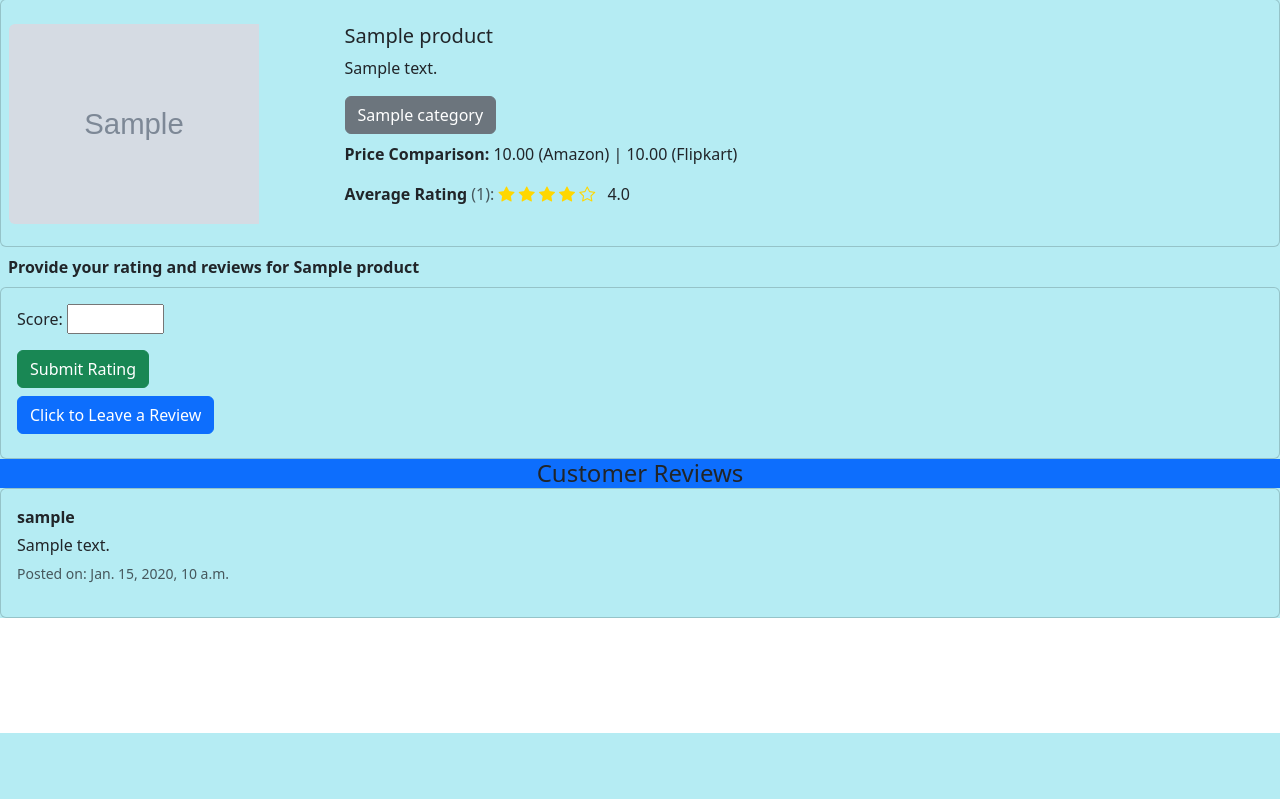
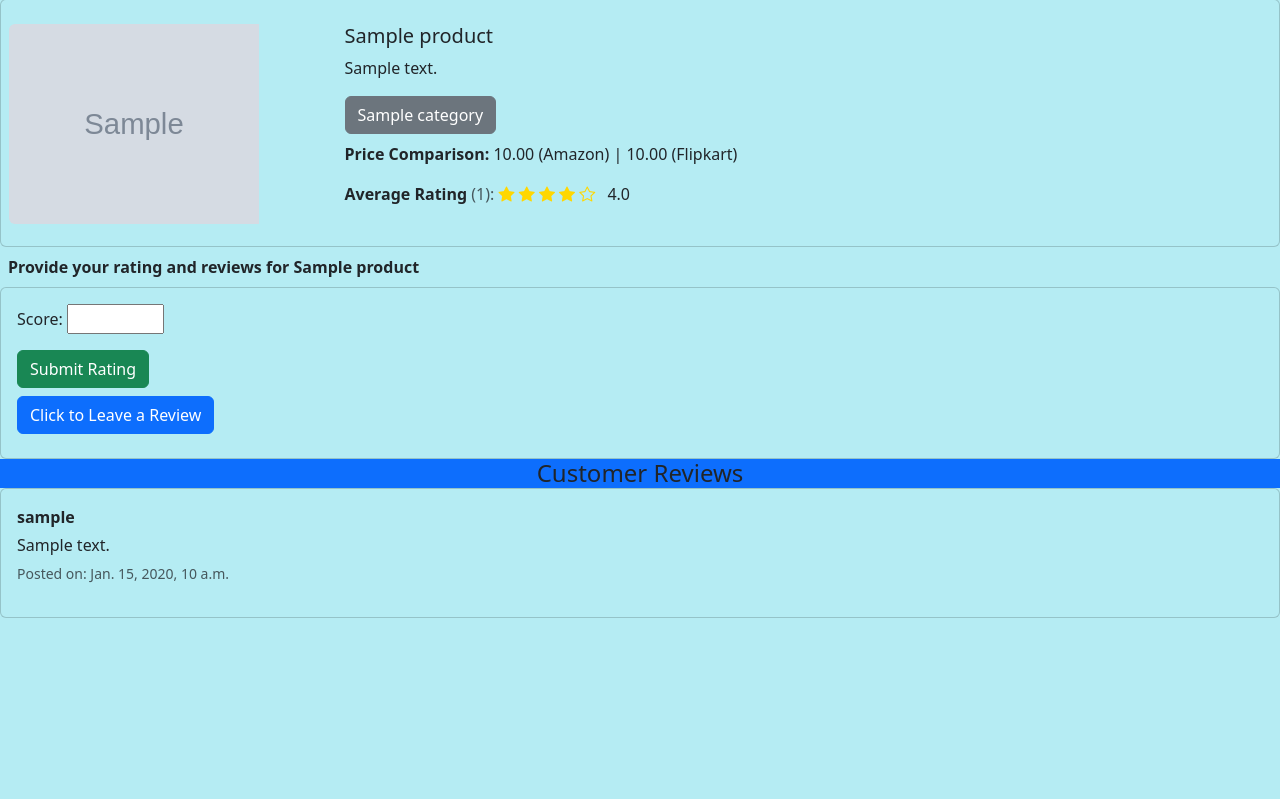
Before and after one commit to MasterOfNon/TT_Prduction, a Django app: a page that uses templates/users/rating_and_review.html in a window 1280 px wide. Shown: the part 67-866 px from the top of the page. Before the commit the page ends 800 px from the top, so only its background shows below. Run offline with Django 5.2, Linux system fonts and the light colour scheme; a user stored in the database is signed in; tables that the repository leaves empty hold one stand-in row (values such as "Sample post"); grey boxes marked "Sample" are stand-in pictures.

Commit message:
Update rating_and_review.html
made the background light blue: style="min-height: 100vh; display: flex; flex-direction: column; background-color: #b5ecf3;"

```diff
--- a/templates/users/rating_and_review.html
+++ b/templates/users/rating_and_review.html
@@ -1,7 +1,7 @@
 {% extends 'home_navbar.html' %}
     {% block content %}
     {% load custom_filter %}
-        <div class="container-fluid p-0" style="background-color: #b5ecf3;">
+        <div class="container-fluid p-0" style="min-height: 100vh; display: flex; flex-direction: column; background-color: #b5ecf3;">
             <div class="card product-card">
                 <div class="row g-0">
                     <div class="col-md-3">
```
